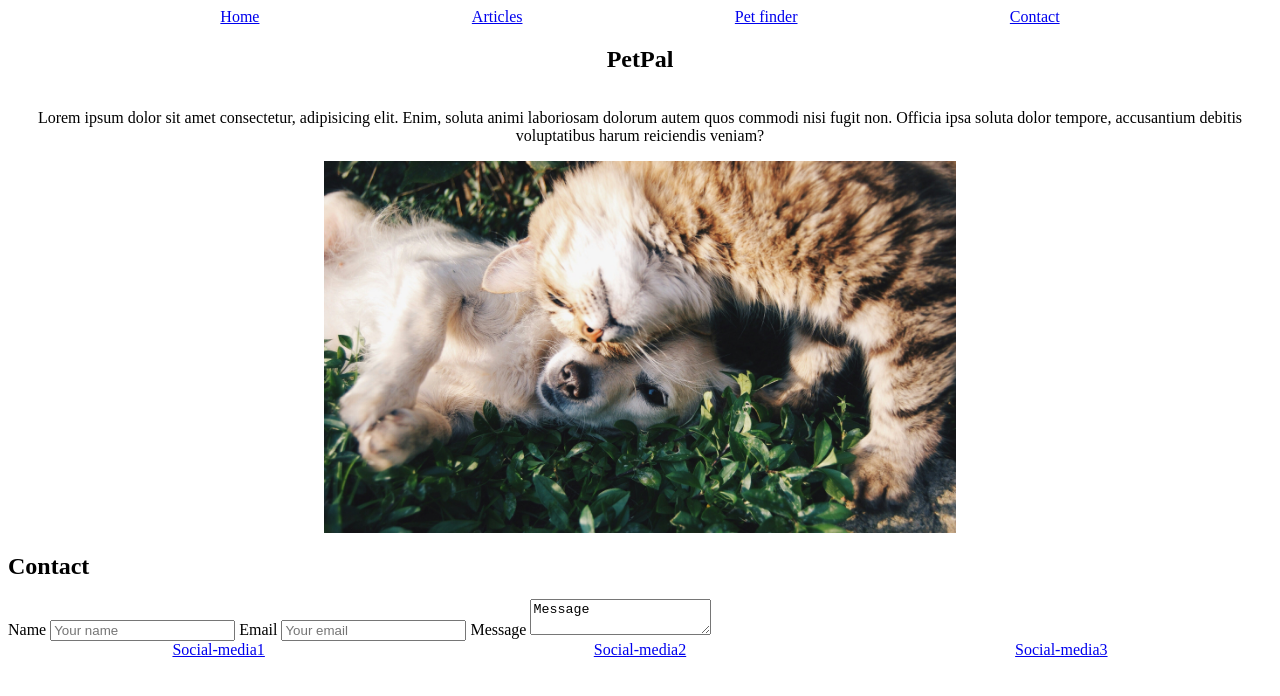
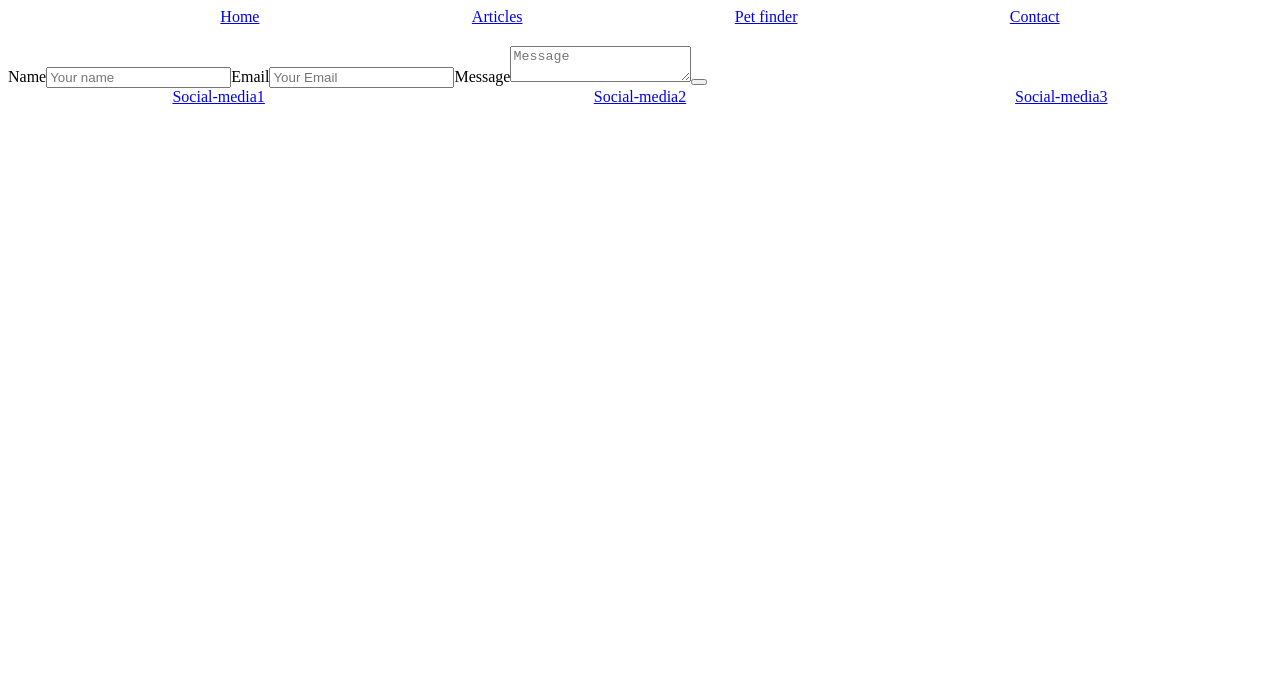
Before and after one commit to Ceci222/PetPal, a plain HTML site: page index.html in a window 1280 px wide. Both pictures are taken after a click on the link "Contact". Drawn offline with Linux system fonts and the light colour scheme.

Commit message:
Add dynamic contact form and event listener - Update navigation links

```diff
--- a/index.html
+++ b/index.html
@@ -13,30 +13,22 @@
 
 
         <nav class="navbar">
-            <a href="#">Home</a>
-            <a href="#">Articles</a>
-            <a href="#">Pet finder</a>
-            <a href="#">Contact</a>
+            <a href="#home"  id="home-link">Home</a>
+            <a href="#articles" id="petfinder-link">Articles</a>
+            <a href="#petfinder" id="petfinder-link">Pet finder</a>
+            <a href="#contact" id="contact-link" onclick="showContactForm()">Contact</a>
         </nav>
     </header>
 
     <main>
         <section id="index-message">
-            <h1>PetPal</h1>
+           <!--  <h1>PetPal</h1>
             <p>Lorem ipsum dolor sit amet consectetur, adipisicing elit. Enim, soluta animi laboriosam dolorum autem quos commodi nisi fugit non. Officia ipsa soluta dolor tempore, accusantium debitis voluptatibus harum reiciendis veniam?</p>
-            <img src="./assets/krista-mangulsone-9gz3wfHr65U-unsplash.jpg" alt="img">
+            <img src="./assets/krista-mangulsone-9gz3wfHr65U-unsplash.jpg" alt="img"> -->
         </section>
 
         <section id="contact">
-            <h1>Contact</h1>
-            <label for="name">Name</label>
-            <input type="text" id="name" placeholder="Your name" required>
 
-            <label for="email">Email</label>
-            <input type="email" id="email" placeholder="Your email" required>
-
-            <label for="message">Message</label>
-            <textarea name="message" id="message" required>Message</textarea>
         </section>
     </main>
 
--- a/js/index.js
+++ b/js/index.js
@@ -1,11 +1,97 @@
-/*
+
+
+
+document.getElementById('contact-link').addEventListener('click', function(event) {
+    event.preventDefault();
+    showContactForm();
+});
+
 
 function showContactForm(){
     const contactSection = document.getElementById('contact');
 
+    //Campo name
+
     const contactH1 = document.createElement('h1');
 
-    const label = document.createElement('p');
+    const labelName = document.createElement('label');
+
+    labelName.setAttribute('for','name'); // estoy diciendo que el for y el id ambos seran name y estaran realcionados
+
+    labelName.textContent = 'Name'; //lo que verá el usuario en la etiqueta
+
+    const inputName =  document.createElement('input');
+
+    inputName.setAttribute('type', 'text') //debo determinar como primer arg que me refiero al tipo y luego el segundo indicará que es tipo texto, podría ser email, password...
+
+    inputName.setAttribute('id', 'name') //establezco que el id sera name
+
+    inputName.setAttribute('placeholder', 'Your name');
+
+    inputName.setAttribute('required', true); //el true se puede reemplazar por comillas vacías o repetir "required"
 
 
-} */
+
+    // Campo email
+    const labelEmail = document.createElement('label');
+
+    labelEmail.setAttribute('for', 'email');
+
+    labelEmail.textContent = 'Email';
+
+
+    const inputEmail = document.createElement('input');
+
+    inputEmail.setAttribute('type', 'email');
+
+    inputEmail.setAttribute('id', 'email');
+
+    inputEmail.setAttribute('placeholder', 'Your Email');
+
+    inputEmail.setAttribute('required', true);
+
+
+    // Textarea
+
+   /*  <label for="message">Message</label>
+    <textarea name="message" id="message" required>Message</textarea> */
+
+    const textareaLabel = document.createElement('label');
+
+    textareaLabel.setAttribute('for', 'message');
+
+    textareaLabel.textContent = 'Message';
+
+
+    const textareaInput = document.createElement('textarea');
+
+    textareaInput.setAttribute('name', 'message');
+
+    textareaInput.setAttribute('id', 'message');
+
+    textareaInput.setAttribute('placeholder', 'Message')
+
+    textareaInput.setAttribute('required', true);
+
+    //Botón enviar
+
+    // <button class="submit button" type="submit"> Submit </button>
+
+    const submitButton = document.createElement('button');
+
+    submitButton.setAttribute('type', 'submit');
+
+    submitButton.setAttribute('class', 'submit button'); //debo añadir ambas clases en un mismo atributo o usar submitButton.classList.add('submit', 'button');
+
+    //Añadir los elementos creados, los puedo agregar a medida que se crean o al final todos juntos
+
+    contactSection.appendChild(contactH1);
+    contactSection.appendChild(labelName);
+    contactSection.appendChild(inputName);
+    contactSection.appendChild(labelEmail);
+    contactSection.appendChild(inputEmail);
+    contactSection.appendChild(textareaLabel);
+    contactSection.appendChild(textareaInput);
+    contactSection.appendChild(submitButton);
+
+}
```
